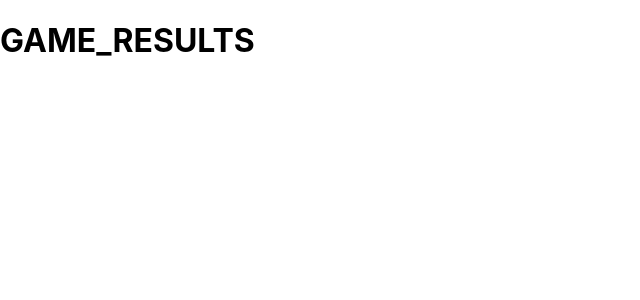
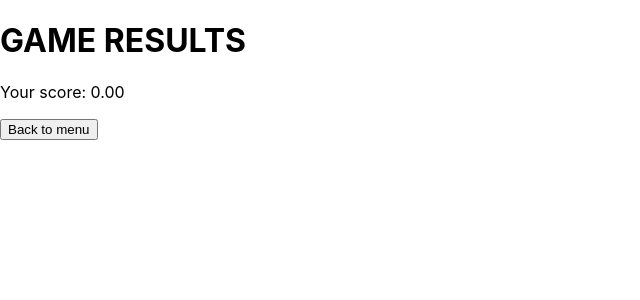
Before and after one commit to Billypl/UniGuesserRun, a React (Create React App) app in the folder frontend/: page /PartyGame/game_results in a window 1280 px wide. Shown: the top 300 px of the page, without its empty margins (0-640 px from the left). Built offline with nearby package versions, Linux system fonts and the light colour scheme.

Commit message:
UGR-8 score(feat): add score in game results, return to main menu, delete session and token

```diff
--- a/frontend/src/components/GameContext.tsx
+++ b/frontend/src/components/GameContext.tsx
@@ -1,31 +1,32 @@
 import React, { createContext, useState, ReactNode } from "react";
 
-// Define the shape of the context
 export interface GameContextType {
   nickname: string;
   setNickname: (nickname: string) => void;
   difficulty: string;
   setDifficulty: (difficulty: string) => void;
+  score: number;
+  setScore: (score: number) => void;
 }
 
-// Create the context with a default value of `undefined`
 export const GameContext = createContext<GameContextType | undefined>(undefined);
 
-// Define the provider's props
 interface GameContextProviderProps {
   children: ReactNode;
 }
 
-// Create the provider component
 export const GameContextProvider: React.FC<GameContextProviderProps> = ({ children }) => {
   const [nickname, setNickname] = useState<string>("");
   const [difficulty, setDifficulty] = useState<string>("easy");
+  const [score, setScore] = useState<number>(0);
 
   const value: GameContextType = {
     nickname,
     setNickname,
     difficulty,
     setDifficulty,
+    score,
+    setScore
   };
 
   return <GameContext.Provider value={value}>{children}</GameContext.Provider>;
--- a/frontend/src/pages/game.tsx
+++ b/frontend/src/pages/game.tsx
@@ -32,7 +32,7 @@ L.Marker.prototype.options.icon = PlayerIcon;
 
 // Latitude: 54.371513, Longitude: 18.619164 <- Gmach Główny
 const Game: React.FC = () => {
-  const { nickname, setNickname, difficulty, setDifficulty } = useGameContext();
+  const { nickname, setNickname, difficulty, setDifficulty, score, setScore } = useGameContext();
 
   const [loading, setLoading] = useState<boolean>(false);
   const [currentRoundNumber, setCurrentRoundNumber] = useState<number | null>(null);
@@ -101,9 +101,11 @@ const Game: React.FC = () => {
     startRound(currentRoundNumber! + 1);
   };
 
-  const finishGame = () => {
+  const finishGame = async () => {
     console.log("finishing game");
-    gameService.finishGame();
+    const response = await gameService.finishGame();
+    console.log(response.score);
+    setScore(response.score);
     navigate("/game_results");
   }
 
--- a/frontend/src/pages/game_results.tsx
+++ b/frontend/src/pages/game_results.tsx
@@ -1,9 +1,22 @@
 import React from 'react';
+import gameService from '../services/api/gameService';
+import { useNavigate } from "react-router-dom";
+import { useGameContext } from "../hooks/useGameContext";
 
 const GameResults: React.FC = () => {
+    const navigate = useNavigate();
+    const { nickname, setNickname, difficulty, setDifficulty, score, setScore } = useGameContext();
+
+    const returnToMenu = () => {
+        gameService.deleteSession();
+        navigate("/menu");
+    }
+
     return (
     <div>
-        <h1>GAME_RESULTS</h1>
+        <h1>GAME RESULTS</h1>
+        <p>Your score: {score.toFixed(2)}</p>
+        <button onClick={returnToMenu}>Back to menu</button>
     </div>
     );
 };
--- a/frontend/src/services/api/gameService.tsx
+++ b/frontend/src/services/api/gameService.tsx
@@ -93,6 +93,7 @@ export class GameService {
         Authorization: `Bearer ${sessionStorage.getItem("token")}`,
       },
     });
+    window.sessionStorage.removeItem("token");
   }
 }
 
```
Also changed, not shown: 1 other file (tests, documents, lock files or other folders).
